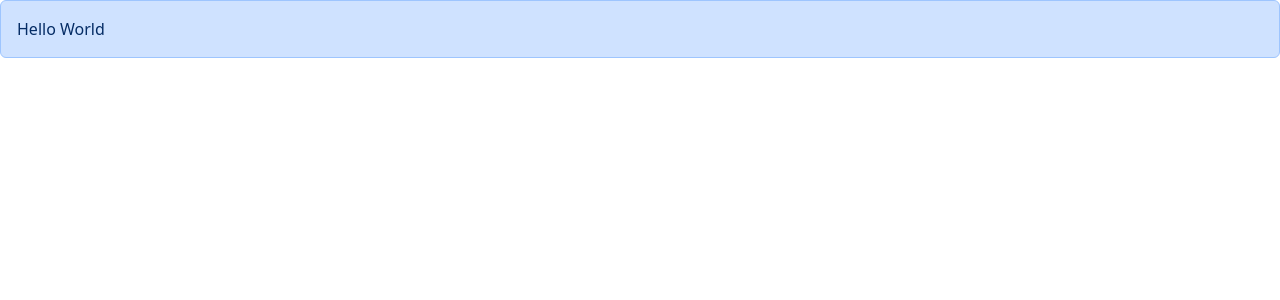
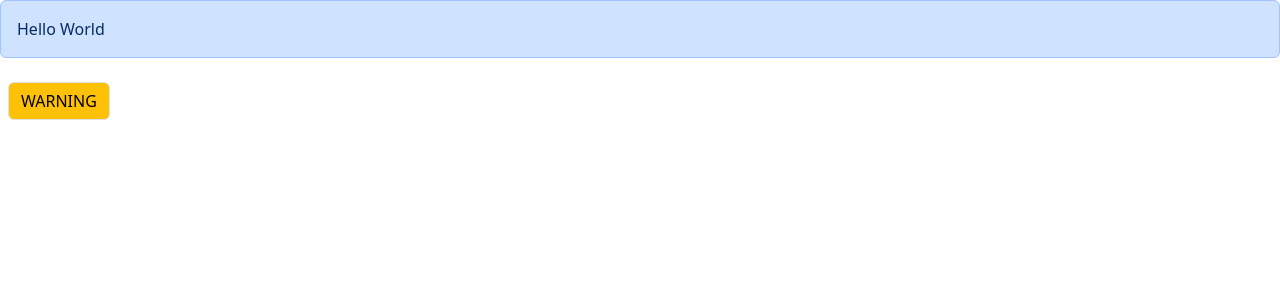
Before and after one commit to Ayroid/React-Mosh, a React (Vite) app in the folder ace/: page / in a window 1280 px wide. Shown: the top 300 px of the page. Built offline with nearby package versions, Linux system fonts and the light colour scheme.

Commit message:
Button Component Added

```diff
--- a/ace/src/App.tsx
+++ b/ace/src/App.tsx
@@ -29,15 +29,18 @@
 // }
 
 import Alert from "./components/Alert";
+import Button from "./components/Button";
 
 const App = () => {
-  // const text = "Primary Alert!!";
+  const btnType = "warning";
+  const btnValue = btnType.toUpperCase();
 
   return (
     <div>
       <Alert>
-        Hello World
+        Hello <span>World</span>
       </Alert>
+      <Button btnType={btnType} btnValue={btnValue}></Button>
     </div>
   );
 };
--- a/ace/src/components/Alert.tsx
+++ b/ace/src/components/Alert.tsx
@@ -1,5 +1,7 @@
+import { ReactNode } from "react"
+
 interface Props {
-    children:string
+    children:ReactNode
 }
 
 const Alert = ({children}:Props) => {
--- /dev/null
+++ b/ace/src/components/Button.tsx
@@ -0,0 +1,15 @@
+interface Props {
+  btnType: string;
+  btnValue: string;
+}
+
+const Button = ({ btnType, btnValue }: Props) => {
+  const classes = "btn btn-";
+  return (
+    <button type="button" className={classes + btnType + " m-2 border"}>
+      {btnValue}
+    </button>
+  );
+};
+
+export default Button;
```
